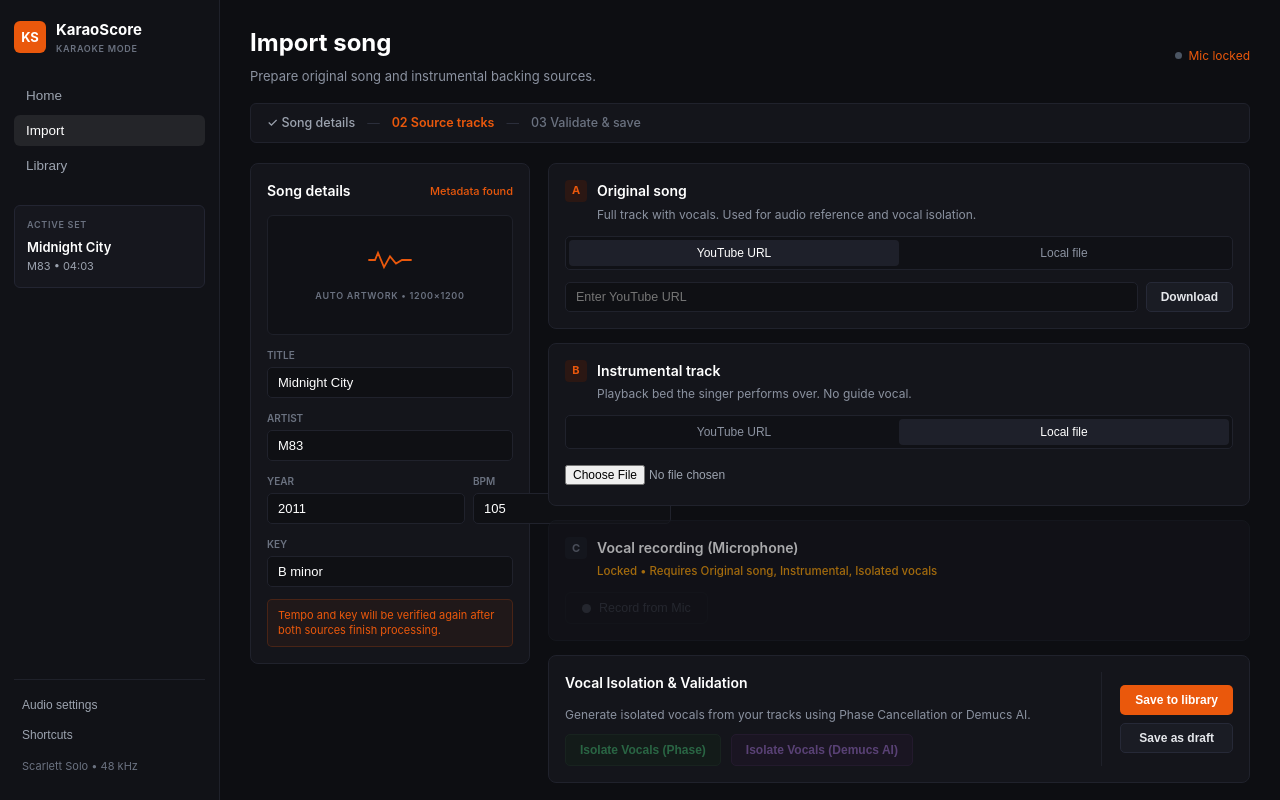
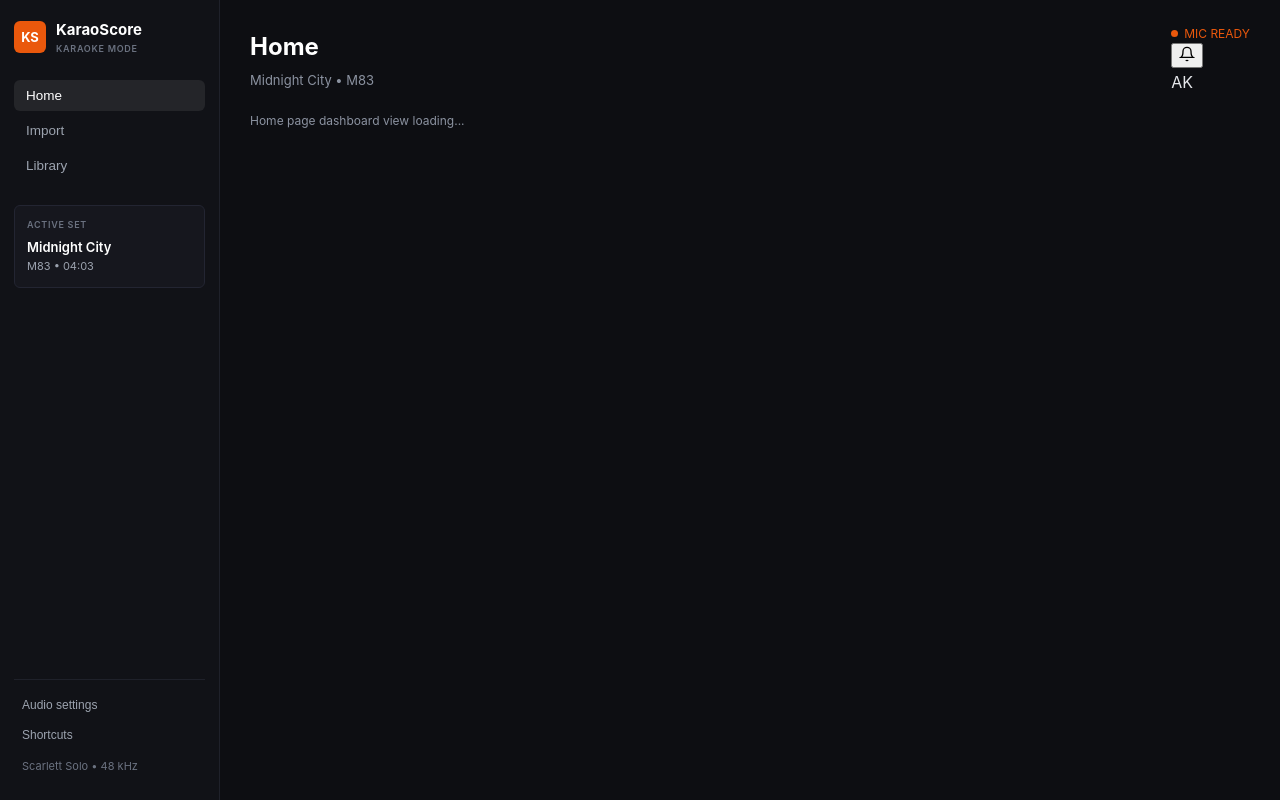
Before and after one commit to AnthonyLi88/KaraoScore, a Vue app: page / in a window 1280 px wide. Built offline with nearby package versions, Linux system fonts and the light colour scheme.

Commit message:
Setup home page view structure and navigation routing

```diff
--- a/src/renderer/src/App.vue
+++ b/src/renderer/src/App.vue
@@ -152,7 +152,7 @@ const tabNormal = ref<'url' | 'file'>('url')
 const tabInstrumental = ref<'url' | 'file'>('file')
 
 // Navigation
-const currentNav = ref('import')
+const currentNav = ref<'home' | 'import' | 'library'>('home')
 
 // Song Metadata
 const songTitle = ref('Midnight City')
@@ -338,6 +338,35 @@ const isolateVocalsDemucs = async () => {
 
     <!-- Main Workspace Area -->
     <main class="main-content">
+      <!-- HOME VIEW -->
+      <div v-if="currentNav === 'home'" class="home-view">
+        <header class="page-header">
+          <div>
+            <h1>Home</h1>
+            <p class="subtitle">Midnight City &bull; M83</p>
+          </div>
+          <div class="header-actions">
+            <div class="header-status">
+              <span class="status-dot"></span>
+              <span>MIC READY</span>
+            </div>
+            <button class="icon-btn" title="Notifications">
+              <svg width="16" height="16" viewBox="0 0 24 24" fill="none" stroke="currentColor" stroke-width="2">
+                <path d="M18 8A6 6 0 0 0 6 8c0 7-3 9-3 9h18s-3-2-3-9" />
+                <path d="M13.73 21a2 2 0 0 1-3.46 0" />
+              </svg>
+            </button>
+            <div class="avatar-pill">AK</div>
+          </div>
+        </header>
+
+        <div class="home-placeholder-content">
+          <p class="desc-text">Home page dashboard view loading...</p>
+        </div>
+      </div>
+
+      <!-- IMPORT VIEW -->
+      <div v-else class="import-view">
         <!-- Header -->
         <header class="page-header">
           <div>
@@ -614,6 +643,7 @@ const isolateVocalsDemucs = async () => {
             </div>
           </div>
         </section>
+      </div>
       </div>
     </main>
   </div>
```
Lines whose indentation alone changed are shown as unchanged.
